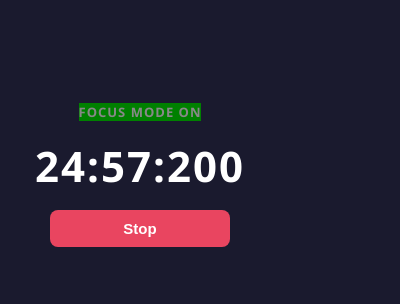
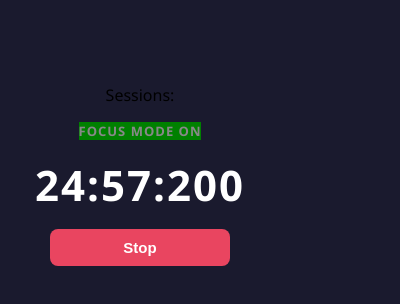
Before and after one commit to piyushsingh00bkp-ui/Focus-Flow, a browser extension: page popup.html in a window 400 px wide. Both pictures are taken after a click on the button "Click me". Drawn offline with Linux system fonts and the light colour scheme.

Commit message:
2nd push of the day

```diff
--- a/popup.html
+++ b/popup.html
@@ -6,6 +6,7 @@
     <link rel="stylesheet" href="popup.css">
 </head>
 <body>
+    <p id="sessionCount">Sessions: </p>
     <h1 id ="status">Ready to focus?</h1>
     <p id="timer">25:00:000</p>
 <button id="btn">Click me</button>
--- a/popup.js
+++ b/popup.js
@@ -1,12 +1,14 @@
 const startBtn = document.getElementById("btn");
 const status = document.getElementById("status");
 const time = document.getElementById("timer");
+const sessions = document.getElementById("sessionCount")
 
 let isFocusing = false;
-let timeLeft = 25 * 60 * 1000;
+let timeLeft = 25*60*1000;
 let timer = null;
 let isBreak = false;
 let breakTime = 5 * 60 * 1000;
+let sessionCounter =0;
 
 startBtn.addEventListener("click", () => {
 
@@ -25,6 +27,8 @@ startBtn.addEventListener("click", () => {
 
             // TIMER FINISHED
             if (timeLeft <= 0) {
+                sessionCounter++;
+              sessions.textContent = "Sessions: " + sessionCounter;
 
                 clearInterval(timer);
                 timer = null;
@@ -71,6 +75,7 @@ startBtn.addEventListener("click", () => {
                     }, 10);
 
                 }
+                return;
 
             }
 
```
